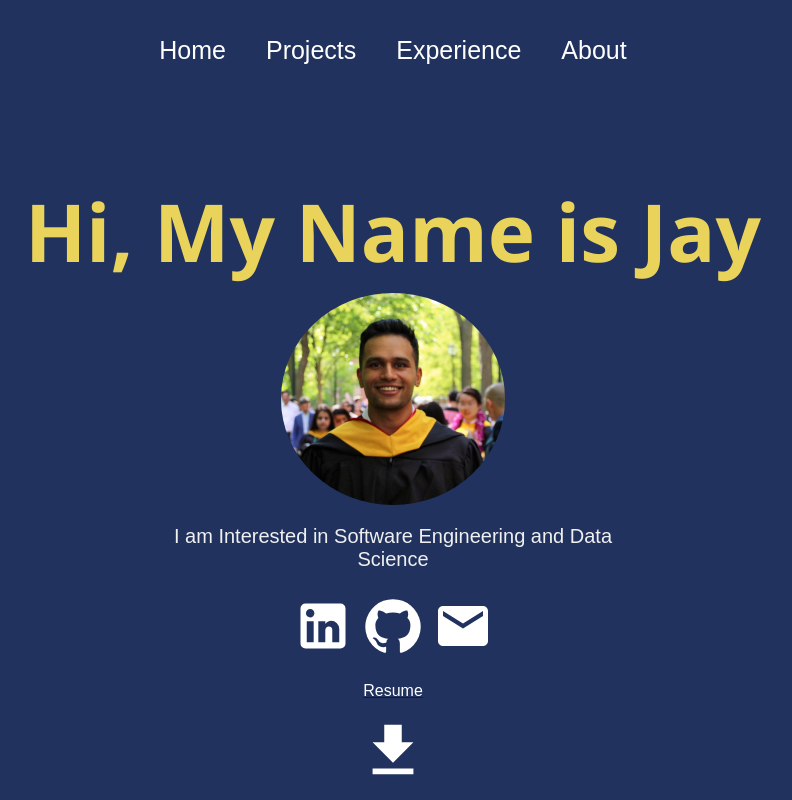
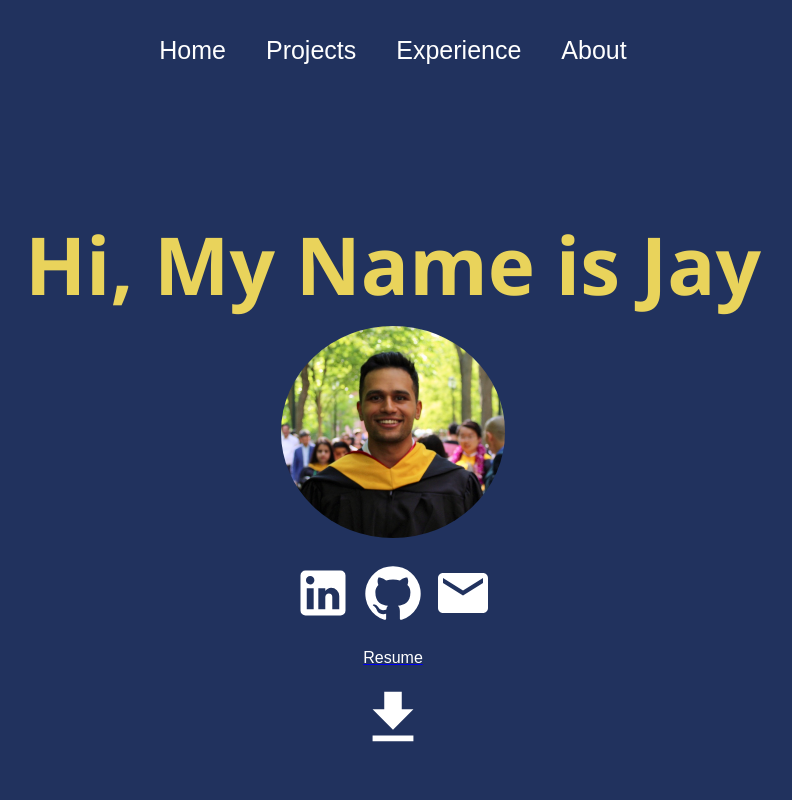
Before and after one commit to bpantha/personal-site-master-react, a React (Create React App) app: page / in a window 1280 px wide. Shown: the top 800 px of the page, without its empty margins (247-1039 px from the left). Built offline with nearby package versions, Linux system fonts and the light colour scheme.

Commit message:
favicon updates

```diff
--- a/public/index.html
+++ b/public/index.html
@@ -24,7 +24,7 @@
       work correctly both with client-side routing and a non-root public URL.
       Learn how to configure a non-root public URL by running `npm run build`.
     -->
-    <title>React App</title>
+    <title>Jay Pantha</title>
   </head>
   <body>
     <noscript>You need to enable JavaScript to run this app.</noscript>
--- a/src/pages/Home.js
+++ b/src/pages/Home.js
@@ -14,7 +14,7 @@ function Home() {
         <h2>Hi, My Name is Jay</h2>
         <img src={headshot} alt="" />
         <div className="prompt">
-          <p>I am Interested in Software Engineering and Data Science</p>
+          <p></p>
           <a
             href="https://www.linkedin.com/in/bidurpantha/"
             target="_blank"
```
Also changed, not shown: 1 other file (tests, documents, lock files or other folders).
